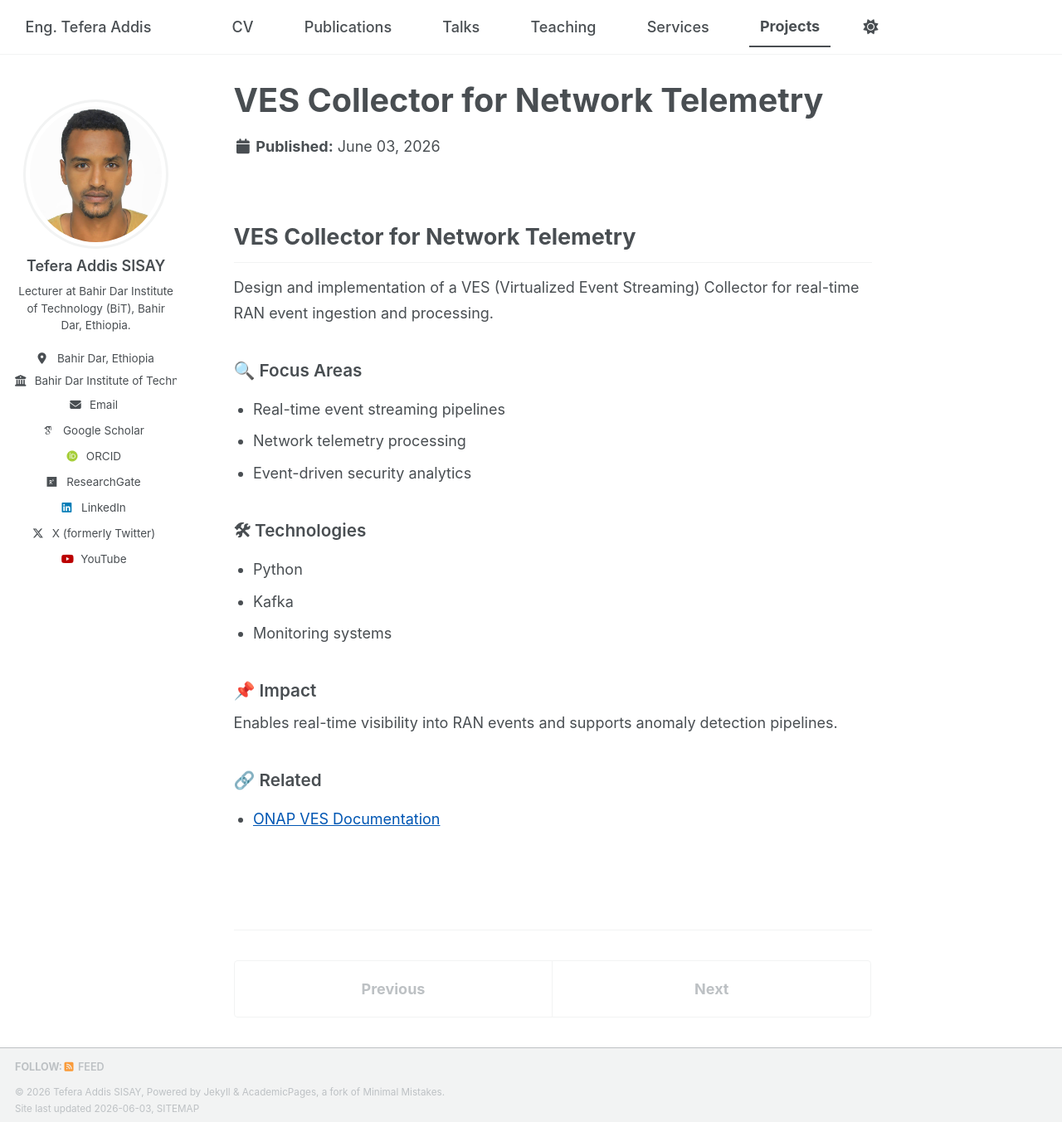
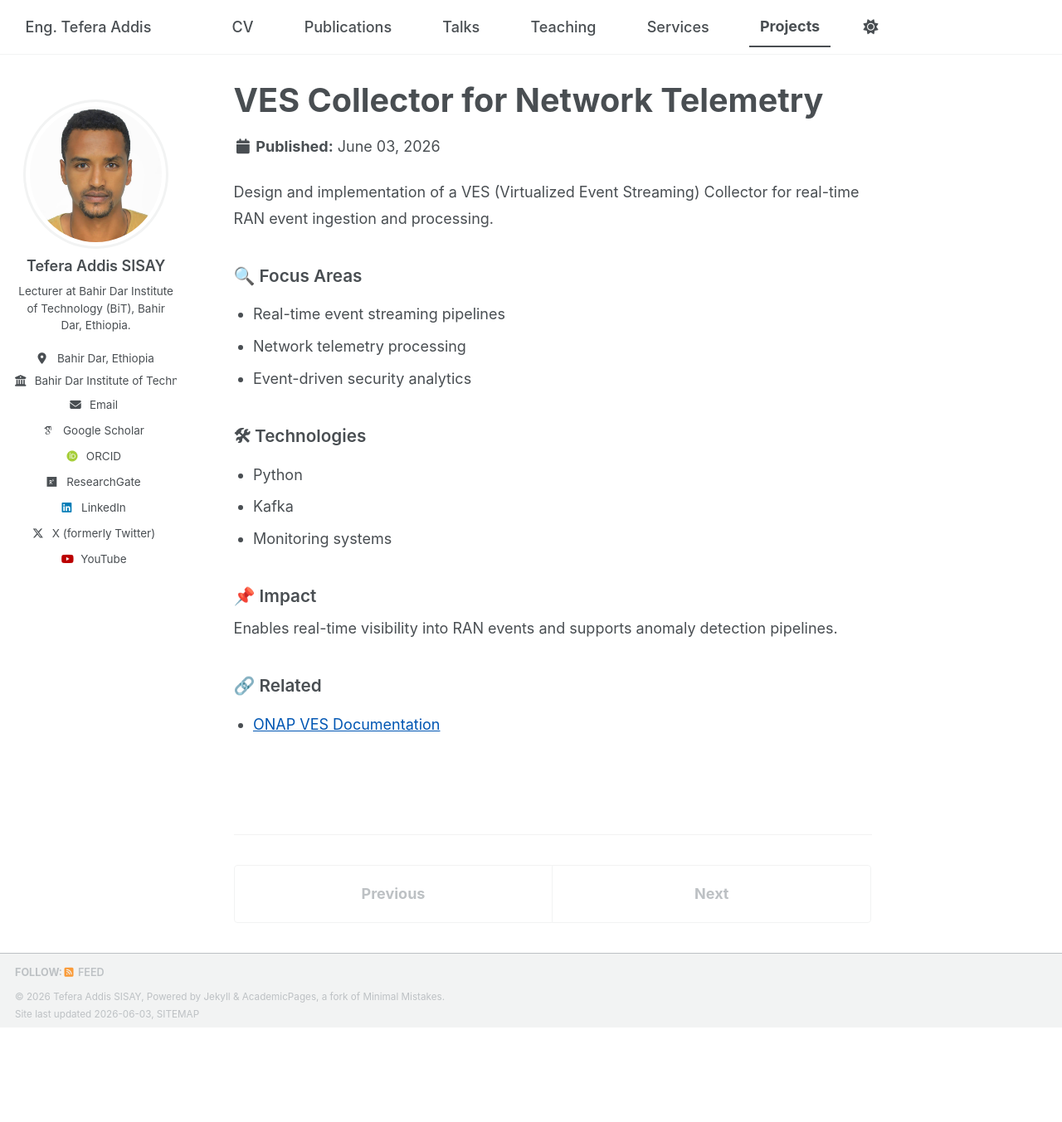
Before and after one commit to tefera-addis-sisay/tefera-addis-sisay.github.io, a Jekyll site: the page built from _project/ves-collector.md, in a window 1280 px wide and 1353 px high. Shown: the whole window at 83% size. Built offline with Jekyll 4.4.1, drawn with Linux system fonts in a browser that asks for light colours; some web fonts are replaced; a script bundle is joined from its source files by our own code; library files that are not in the unit come from our copies.

Commit message:
Update ves-collector.md

```diff
--- a/_project/ves-collector.md
+++ b/_project/ves-collector.md
@@ -5,37 +5,20 @@
 author_profile: true
 layout: single
 ---
+Design and implementation of a VES (Virtualized Event Streaming) Collector for real-time RAN event ingestion and processing.
 
-<div class="project-entry">
+### 🔍 Focus Areas
+- Real-time event streaming pipelines
+- Network telemetry processing
+- Event-driven security analytics
 
-<h2>VES Collector for Network Telemetry</h2>
+### 🛠 Technologies
+- Python
+- Kafka
+- Monitoring systems
 
-<p>
-Design and implementation of a VES (Virtualized Event Streaming) Collector for real-time RAN event ingestion and processing.
-</p>
+### 📌 Impact
+Enables real-time visibility into RAN events and supports anomaly detection pipelines.
 
-<h3>🔍 Focus Areas</h3>
-<ul>
-  <li>Real-time event streaming pipelines</li>
-  <li>Network telemetry processing</li>
-  <li>Event-driven security analytics</li>
-</ul>
-
-<h3>🛠 Technologies</h3>
-<ul>
-  <li>Python</li>
-  <li>Kafka</li>
-  <li>Monitoring systems</li>
-</ul>
-
-<h3>📌 Impact</h3>
-<p>
-Enables real-time visibility into RAN events and supports anomaly detection pipelines.
-</p>
-
-<h3>🔗 Related</h3>
-<ul>
-  <li><a href="https://docs.onap.org/" target="_blank">ONAP VES Documentation</a></li>
-</ul>
-
-</div>
+### 🔗 Related
+- [ONAP VES Documentation](https://docs.onap.org/)
```
